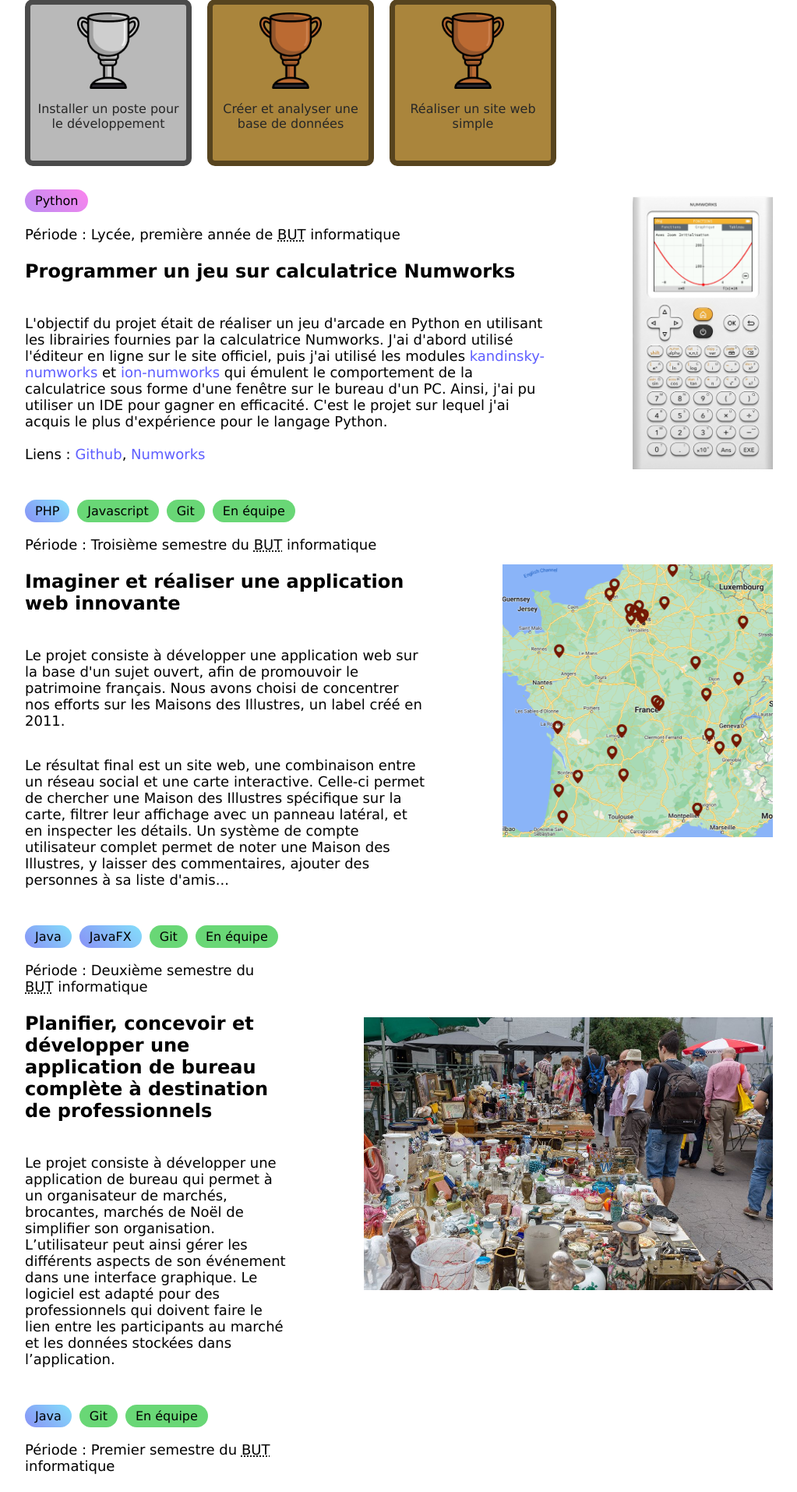
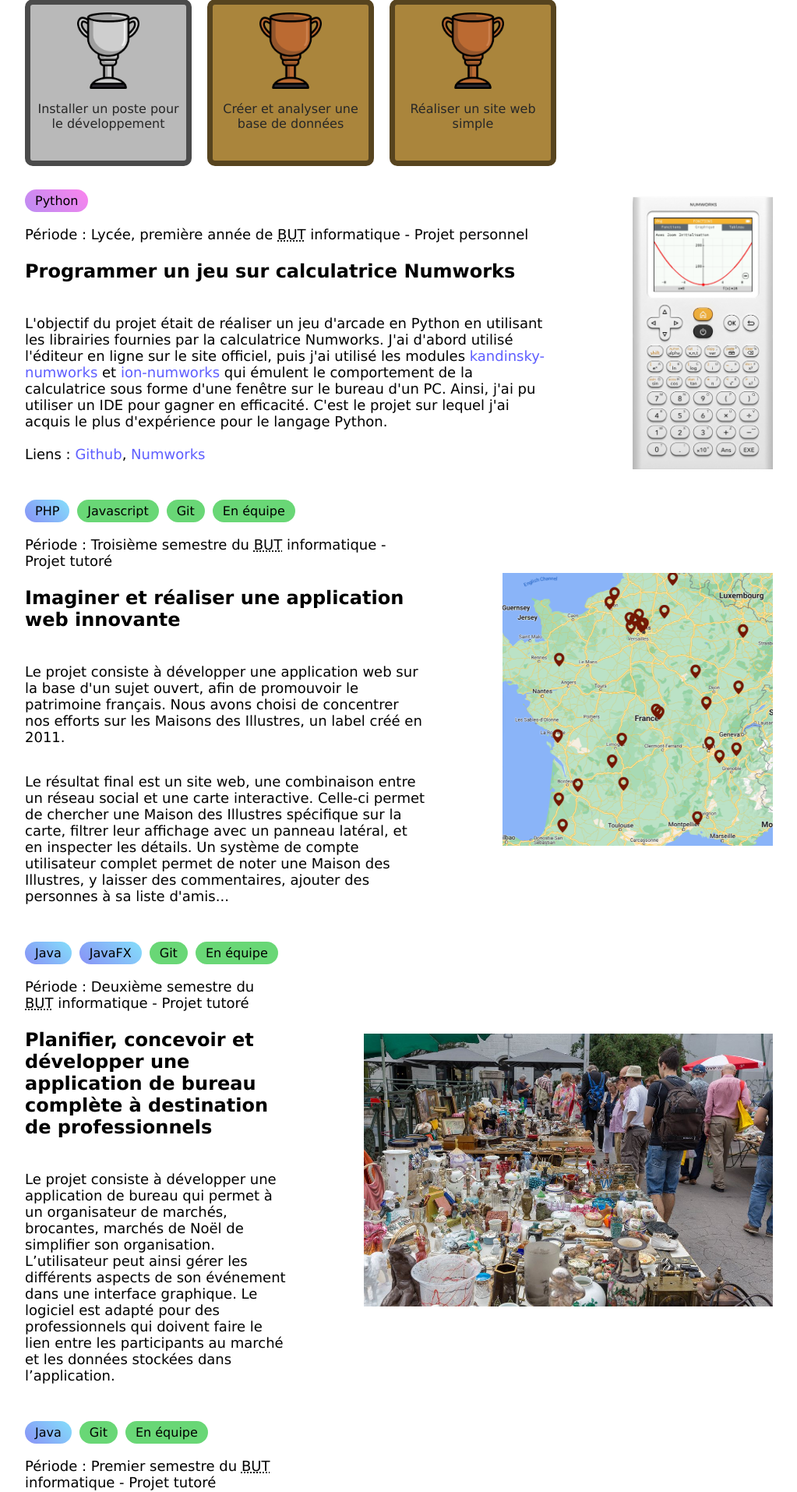
Before and after one commit to EddyFrc/EddyFrc.github.io, a PHP site: page /?page=realisations in a window 1280 px wide. Shown: the part 398-2312 px from the top of the page at 78% size, without its empty margins (128-1151 px from the left). Run offline with PHP 8.4, Linux system fonts and the light colour scheme; style sheets or scripts are compiled from the project's sources.

Commit message:
Projets tutorés et personnels marqués comme tels

```diff
--- a/public/style/main.scss
+++ b/public/style/main.scss
@@ -8,6 +8,7 @@ $transition: cubic-bezier(0, 1, 1, 1);
     --light-border-color: gray;
     --accent-color: rgb(105, 147, 255);
     --bright-background-color: #272727;
+    --projet-tutore-color: rgba(255, 165, 0, 0.3);
 }
 
 // Paramètres par défaut
--- a/view/realisations.view.php
+++ b/view/realisations.view.php
@@ -67,7 +67,7 @@
                 <a href="/#python" class="tag epic-item">Python</a>
             </div>
             <p>Période : Lycée, première année de <abbr title="Bachelor Universitaire de Technologie">BUT</abbr>
-                informatique</p>
+                informatique - Projet personnel</p>
             <h3>Programmer un jeu sur calculatrice Numworks</h3>
             <p>
                 L'objectif du projet était de réaliser un jeu d'arcade en Python en utilisant les librairies fournies
@@ -92,7 +92,7 @@
                 <div class="tag uncommon-item">En équipe</div>
             </div>
             <p>Période : Troisième semestre du <abbr title="Bachelor Universitaire de Technologie">BUT</abbr>
-                informatique
+                informatique - Projet tutoré
             </p>
             <h3>Imaginer et réaliser une application web innovante</h3>
             <p>
@@ -114,7 +114,7 @@
                 <div class="tag uncommon-item">En équipe</div>
             </div>
             <p>Période : Deuxième semestre du <abbr title="Bachelor Universitaire de Technologie">BUT</abbr>
-                informatique
+                informatique - Projet tutoré
             </p>
             <h3>Planifier, concevoir et développer une application de bureau complète à destination de
                 professionnels
@@ -138,7 +138,7 @@
                 <a href="/#git" class="tag uncommon-item">Git</a>
                 <div class="tag uncommon-item">En équipe</div>
             </div>
-            <p>Période : Premier semestre du <abbr title="Bachelor Universitaire de Technologie">BUT</abbr> informatique
+            <p>Période : Premier semestre du <abbr title="Bachelor Universitaire de Technologie">BUT</abbr> informatique - Projet tutoré
             </p>
             <h3>Réaliser un programme d’apprentissage par renforcement</h3>
             <p>
@@ -169,7 +169,7 @@
             <div class="tags">
                 <a href="/#linux" class="tag epic-item">Linux</a>
             </div>
-            <p>Période : Premier semestre du <abbr title="Bachelor Universitaire de Technologie">BUT</abbr> informatique
+            <p>Période : Premier semestre du <abbr title="Bachelor Universitaire de Technologie">BUT</abbr> informatique - Projet tutoré
             </p>
             <h3>Installer un poste pour le développement</h3>
             <p>
@@ -194,7 +194,7 @@
             <div class="tags">
                 <a href="/#psql" class="tag uncommon-item">PostgreSQL</a>
             </div>
-            <p>Période : Premier semestre du <abbr title="Bachelor Universitaire de Technologie">BUT</abbr> informatique
+            <p>Période : Premier semestre du <abbr title="Bachelor Universitaire de Technologie">BUT</abbr> informatique - Projet tutoré
             </p>
             <h3>Créer et analyser une base de données</h3>
             <p>
@@ -217,7 +217,7 @@
                 <a href="/#html" class="tag rare-item">HTML</a>
                 <a href="/#css" class="tag rare-item">CSS</a>
             </div>
-            <p>Période : Premier semestre du <abbr title="Bachelor Universitaire de Technologie">BUT</abbr> informatique
+            <p>Période : Premier semestre du <abbr title="Bachelor Universitaire de Technologie">BUT</abbr> informatique - Projet tutoré
             </p>
             <h3>Réaliser un site web simple</h3>
             <p>
```
